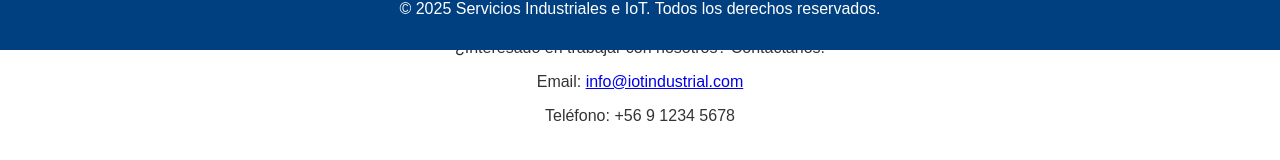
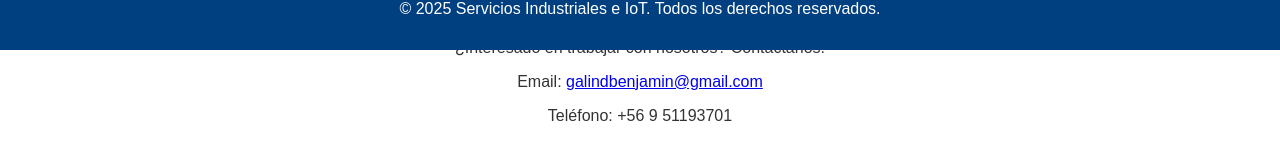
Before and after one commit to Lich0o/Lich0o.github.io, a plain HTML site: page index.html in a window 1280 px wide. Shown: the part 750-910 px from the top of the page. Drawn offline with Linux system fonts and the light colour scheme.

Commit message:
update contacto

```diff
--- a/index.html
+++ b/index.html
@@ -103,8 +103,8 @@
     <section id="contact">
         <h2>Contacto</h2>
         <p>¿Interesado en trabajar con nosotros? Contáctanos:</p>
-        <p>Email: <a href="mailto:info@iotindustrial.com">info@iotindustrial.com</a></p>
-        <p>Teléfono: +56 9 1234 5678</p>
+        <p>Email: <a href="mailto:galindbenjamin@gmail.com">galindbenjamin@gmail.com</a></p>
+        <p>Teléfono: +56 9 51193701</p>
     </section>
     <footer>
         <p>&copy; 2025 Servicios Industriales e IoT. Todos los derechos reservados.</p>
```
